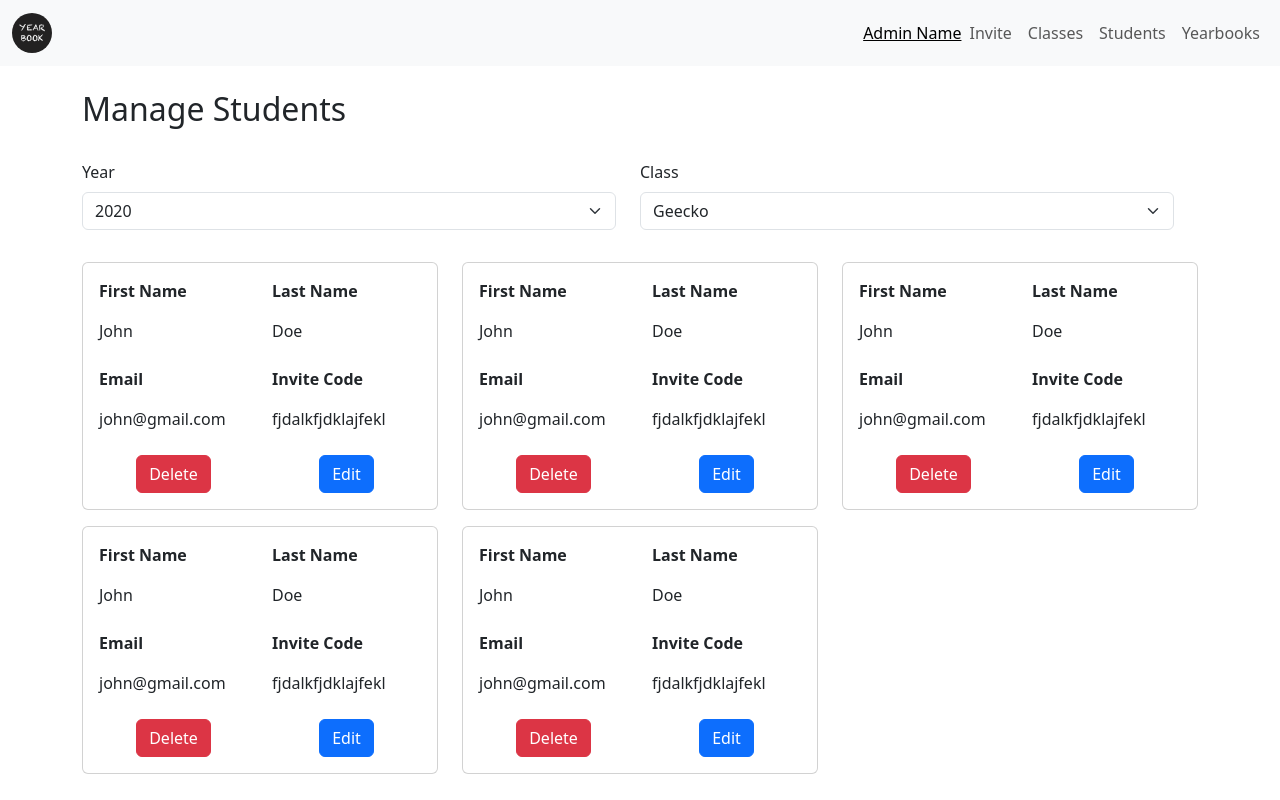
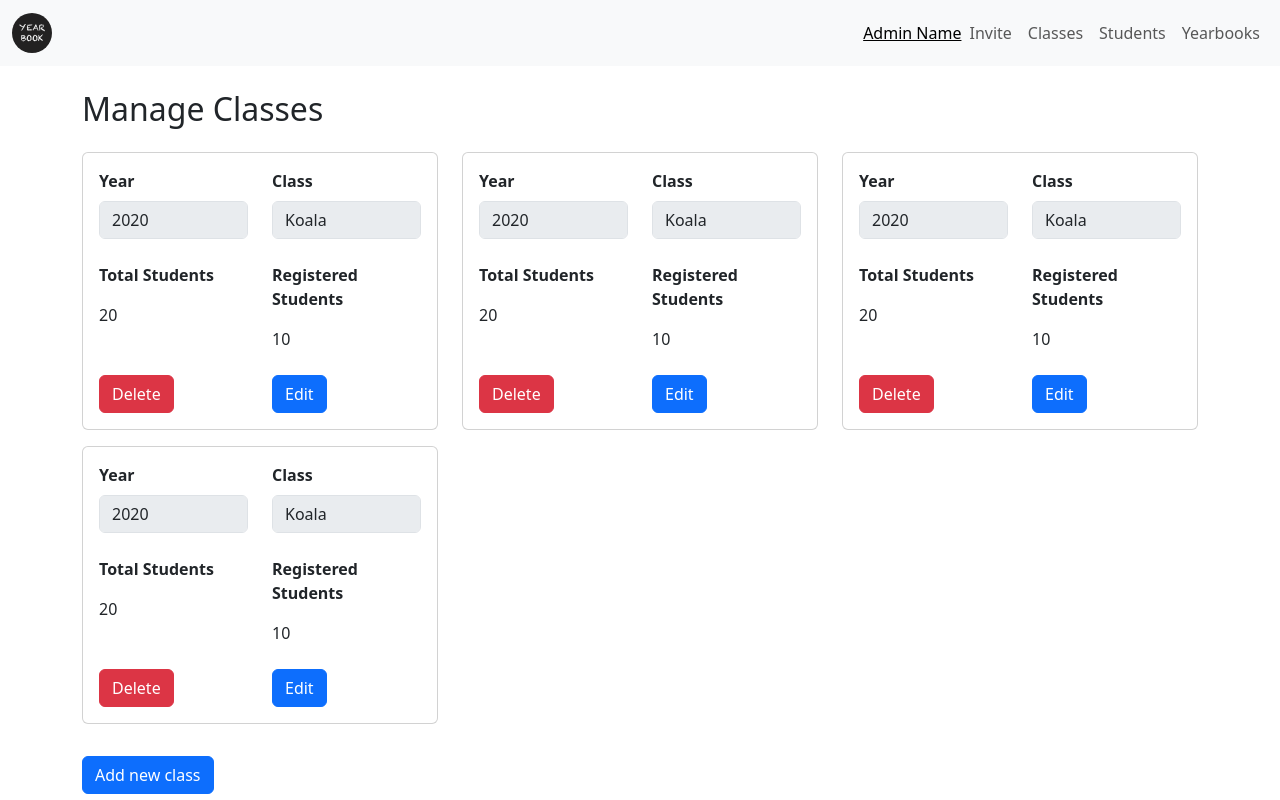
Before and after one commit to wenxpan/digital-yearbook-frontend, a React (Vite) app: page /account/classes in a window 1280 px wide. Built offline with nearby package versions, Linux system fonts and the light colour scheme.

Commit message:
added admin manage classes view

```diff
--- /dev/null
+++ b/src/components/AdminClassCard.jsx
@@ -0,0 +1,81 @@
+import React, { useState } from "react"
+import Card from "react-bootstrap/Card"
+import Row from "react-bootstrap/Row"
+import Col from "react-bootstrap/Col"
+import Button from "react-bootstrap/Button"
+import Container from "react-bootstrap/Container"
+import Form from "react-bootstrap/Form"
+
+const AdminClassCard = () => {
+  const [isEditing, setIsEditing] = useState(false)
+
+  const selectedClass = { year: "2020", class: "Koala" }
+
+  const [content, setContent] = useState(selectedClass)
+
+  function handleSave() {
+    setIsEditing((prev) => !prev)
+    console.log(content)
+  }
+
+  function handleChange(changed) {
+    setContent((prev) => ({ ...prev, ...changed }))
+  }
+
+  return (
+    <Card style={{ maxWidth: "25rem" }} className="p-3">
+      <Row className="mb-2">
+        <Col>
+          <Form.Group className="mb-3">
+            <Form.Label className="fw-semibold">Year</Form.Label>
+            <Form.Control
+              value={content.year}
+              disabled={isEditing ? "" : "disabled"}
+              onChange={(e) => handleChange({ year: e.target.value })}
+            />
+          </Form.Group>
+        </Col>
+        <Col>
+          <Form.Group className="mb-3">
+            <Form.Label className="fw-semibold">Class</Form.Label>
+            <Form.Control
+              value={content.class}
+              onChange={(e) => handleChange({ class: e.target.value })}
+              disabled={isEditing ? "" : "disabled"}
+            />
+          </Form.Group>
+        </Col>
+      </Row>
+      <Row className="mb-2">
+        <Col>
+          <p className="fw-semibold">Total Students</p>
+          <p>20</p>
+        </Col>
+        <Col>
+          <p className="fw-semibold">Registered Students</p>
+          <p>10</p>
+        </Col>
+      </Row>
+      <Row>
+        <Col xs={6}>
+          <Button variant="danger">Delete</Button>
+        </Col>
+        <Col xs={3}>
+          <Button
+            variant={isEditing ? "secondary" : "primary"}
+            onClick={() => setIsEditing((prev) => !prev)}
+          >
+            {isEditing ? "Cancel" : "Edit"}
+          </Button>
+        </Col>
+        {isEditing && (
+          <Col xs={3}>
+            <Button onClick={handleSave}>Save</Button>
+          </Col>
+        )}
+      </Row>
+    </Card>
+  )
+}
+
+export default AdminClassCard
--- a/src/pages/AddStudents.jsx
+++ b/src/pages/AddStudents.jsx
@@ -95,9 +95,11 @@ const AddStudents = () => {
               />
             ))}
             <Row xs="auto">
-              <Button variant="primary" onClick={handleAddStudent}>
-                Add new student
-              </Button>
+              <Col>
+                <Button variant="primary" onClick={handleAddStudent}>
+                  Add new student
+                </Button>
+              </Col>
             </Row>
             <Row className="text-center mt-5">
               <Col>
--- a/src/pages/ManageClasses.jsx
+++ b/src/pages/ManageClasses.jsx
@@ -1,66 +1,34 @@
 import React, { useState } from "react"
-import Card from "react-bootstrap/Card"
 import Row from "react-bootstrap/Row"
 import Col from "react-bootstrap/Col"
 import Button from "react-bootstrap/Button"
 import Container from "react-bootstrap/Container"
-import AdminStudentCard from "../components/AdminStudentCard"
-import Form from "react-bootstrap/Form"
+import { Link } from "react-router-dom"
+import AdminClassCard from "../components/AdminClassCard"
 
 const ManageClasses = () => {
-  const students = [1, 2, 3, 4, 5]
-  const years = [2020, 2021, 2022, 2023]
   const classes = ["Geecko", "Salamander", "Kangaroo", "possum"]
 
-  const [classContent, setClassContent] = useState({
-    class: classes[0],
-    year: years[0]
-  })
-
-  function handleClassChange(changed) {
-    setClassContent((prev) => ({ ...prev, ...changed }))
-  }
   return (
     <>
       <Container className="mt-4">
         <Row>
-          <h1 className="fs-2">Manage Students</h1>
+          <h1 className="fs-2">Manage Classes</h1>
         </Row>
-        <Row className="mt-4">
-          {/* <Form onSubmit={(e) => handleSave(e)}> */}
-          <Row className="mb-3" xs={1} md={2}>
-            <Form.Group as={Col} controlId="formYear">
-              <Form.Label>Year</Form.Label>
-              <Form.Select
-                value={classContent.year}
-                onChange={(e) => handleClassChange({ year: e.target.value })}
-              >
-                {years.map((y) => (
-                  <option key={y}>{y}</option>
-                ))}
-              </Form.Select>
-            </Form.Group>
 
-            <Form.Group as={Col} controlId="formClass">
-              <Form.Label>Class</Form.Label>
-              <Form.Select
-                value={classContent.class}
-                onChange={(e) => handleClassChange({ class: e.target.value })}
-              >
-                {classes.map((y) => (
-                  <option key={y}>{y}</option>
-                ))}
-              </Form.Select>
-            </Form.Group>
-          </Row>
-          {/* </Form> */}
-        </Row>
         <Row xs={1} md={2} lg={3} className="mt-3">
-          {students.map((s) => (
+          {classes.map((s) => (
             <Col className="mb-3" key={s}>
-              <AdminStudentCard />
+              <AdminClassCard />
             </Col>
           ))}
+        </Row>
+        <Row xs="auto" className="mt-3">
+          <Col>
+            <Button as={Link} to="/account/invite">
+              Add new class
+            </Button>
+          </Col>
         </Row>
       </Container>
     </>
--- a/src/pages/ManageStudents.jsx
+++ b/src/pages/ManageStudents.jsx
@@ -1,7 +1,78 @@
-import React from "react"
+import React, { useState } from "react"
+import Card from "react-bootstrap/Card"
+import Row from "react-bootstrap/Row"
+import Col from "react-bootstrap/Col"
+import Button from "react-bootstrap/Button"
+import Container from "react-bootstrap/Container"
+import AdminStudentCard from "../components/AdminStudentCard"
+import Form from "react-bootstrap/Form"
+import { Link } from "react-router-dom"
 
 const ManageStudents = () => {
-  return <div>ManageStudents</div>
+  const students = [1, 2, 3, 4, 5]
+  const years = [2020, 2021, 2022, 2023]
+  const classes = ["Geecko", "Salamander", "Kangaroo", "possum"]
+
+  const [classContent, setClassContent] = useState({
+    class: classes[0],
+    year: years[0]
+  })
+
+  function handleClassChange(changed) {
+    setClassContent((prev) => ({ ...prev, ...changed }))
+  }
+  return (
+    <>
+      <Container className="mt-4">
+        <Row>
+          <h1 className="fs-2">Manage Students</h1>
+        </Row>
+        <Row className="mt-4">
+          {/* <Form onSubmit={(e) => handleSave(e)}> */}
+          <Row className="mb-3" xs={1} md={2}>
+            <Form.Group as={Col} controlId="formYear">
+              <Form.Label>Year</Form.Label>
+              <Form.Select
+                value={classContent.year}
+                onChange={(e) => handleClassChange({ year: e.target.value })}
+              >
+                {years.map((y) => (
+                  <option key={y}>{y}</option>
+                ))}
+              </Form.Select>
+            </Form.Group>
+
+            <Form.Group as={Col} controlId="formClass">
+              <Form.Label>Class</Form.Label>
+              <Form.Select
+                value={classContent.class}
+                onChange={(e) => handleClassChange({ class: e.target.value })}
+              >
+                {classes.map((y) => (
+                  <option key={y}>{y}</option>
+                ))}
+              </Form.Select>
+            </Form.Group>
+          </Row>
+          {/* </Form> */}
+        </Row>
+        <Row xs={1} md={2} lg={3} className="mt-3">
+          {students.map((s) => (
+            <Col className="mb-3" key={s}>
+              <AdminStudentCard />
+            </Col>
+          ))}
+        </Row>
+        <Row xs="auto" className="mt-3">
+          <Col>
+            <Button as={Link} to="/account/invite">
+              Add new students
+            </Button>
+          </Col>
+        </Row>
+      </Container>
+    </>
+  )
 }
 
 export default ManageStudents
```
